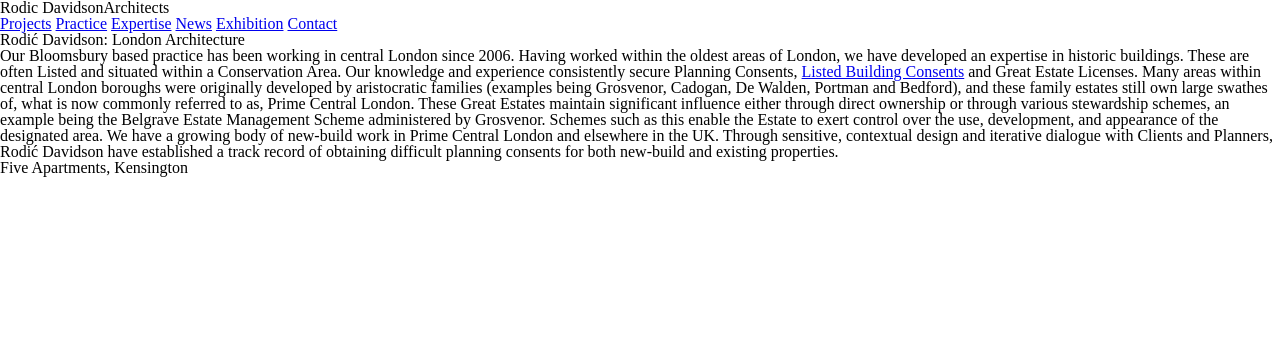
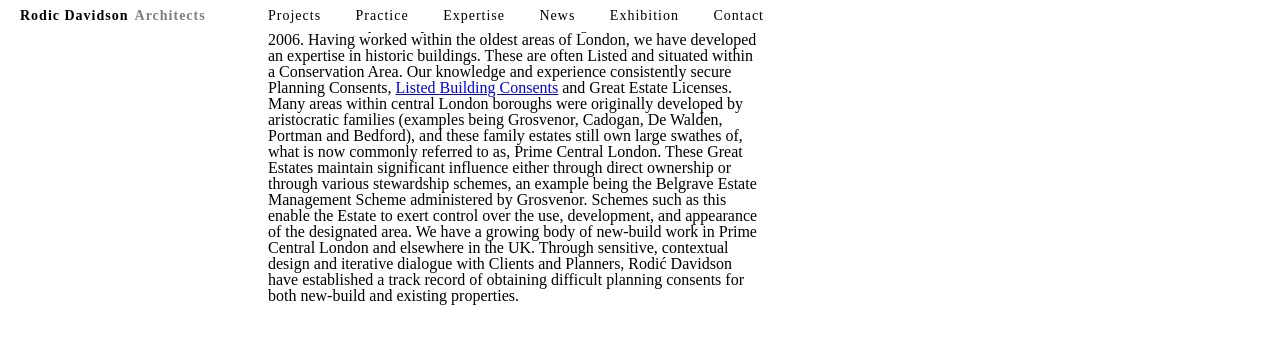
Before and after one commit to jeongjulee42/CSS_clone, a website: page clone/7_rodic/index.html in a window 1280 px wide. Drawn offline with nearby package versions, Linux system fonts and the light colour scheme; files that its build step writes are made by us from their sources.

Commit message:
Design(7_rodic): finish nav

```diff
--- a/clone/7_rodic/index.html
+++ b/clone/7_rodic/index.html
@@ -9,16 +9,18 @@
     <link rel="stylesheet" href="build/css/styles.css" />
   </head>
   <body>
-    <main>
+    <nav>
       <div class="nav-left">Rodic Davidson<span>Architects</span></div>
-      <nav>
+      <div class="menu">
         <a href="#">Projects</a>
         <a href="#">Practice</a>
         <a href="#">Expertise</a>
         <a href="#">News</a>
         <a href="#">Exhibition</a>
         <a href="#">Contact</a>
-      </nav>
+      </div>
+    </nav>
+    <main>
       <div class="no-contents"></div>
       <section class="text-card">
         <h1>Rodić Davidson: London Architecture</h1>
--- a/clone/7_rodic/src/scss/styles.scss
+++ b/clone/7_rodic/src/scss/styles.scss
@@ -1,3 +1,49 @@
 * {
   box-sizing: border-box;
 }
+main,
+nav {
+  display: grid;
+  grid-template-columns: 0.5fr 1fr 1fr;
+  column-gap: 20px;
+  row-gap: 72px;
+  width: 100%;
+}
+nav {
+  background-color: white;
+  height: 4vh;
+  position: fixed;
+  top: 0;
+  div {
+    display: flex;
+    align-items: center;
+    font-size: 14px;
+    letter-spacing: 1px;
+    a {
+      text-decoration: none;
+      color: black;
+      font-weight: 400;
+      &:hover {
+        color: #394f4c;
+      }
+    }
+  }
+}
+.nav-left {
+  margin-left: 20px;
+  font-weight: 600;
+  span {
+    color: rgb(129, 127, 127);
+    margin-left: 6px;
+  }
+  &:hover {
+    color: #394f4c;
+    span {
+      color: #394f4c;
+    }
+  }
+}
+.menu {
+  display: flex;
+  justify-content: space-between;
+}
```
